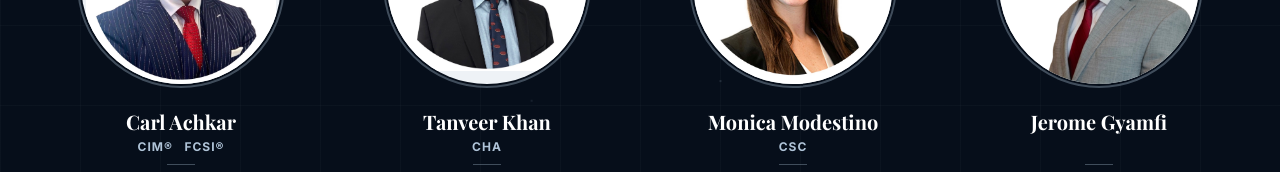
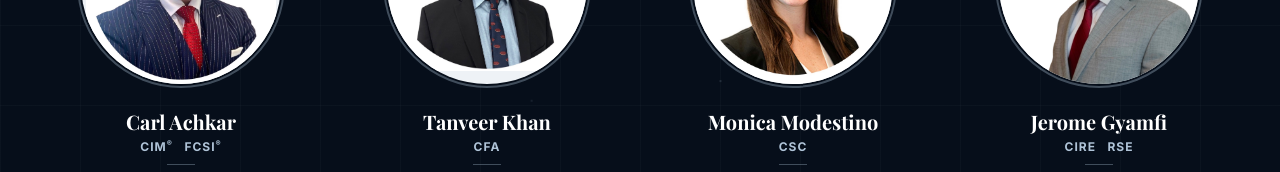
Before and after one commit to rylanwhiteops/patrick-sanelli-website, a plain HTML site: page index.html in a window 1280 px wide. Shown: the part 2340-2512 px from the top of the page. Drawn offline with nearby package versions, Linux system fonts and the light colour scheme; no server answers; animation ran at ten frames a second; a web font is replaced by a local one.

Commit message:
Update team credentials: Tanveer CFA, Jerome CIRE/RSE, superscript Carl's registered marks
Co-Authored-By: Claude Opus 5.5 <noreply@anthropic.com>

```diff
--- a/index.html
+++ b/index.html
@@ -791,6 +791,8 @@
       letter-spacing: 1px;
       margin-bottom: 10px;
     }
+
+    .team-creds sup { font-size: 0.65em; line-height: 0; }
 
     .team-title {
       font-size: 13px;
@@ -1562,7 +1564,7 @@
         </div>
         <div class="team-info">
           <div class="team-name">Carl Achkar</div>
-          <div class="team-creds">CIM® &nbsp; FCSI®</div>
+          <div class="team-creds">CIM<sup>®</sup> &nbsp; FCSI<sup>®</sup></div>
           <div class="team-divider"></div>
           <div class="team-title">Portfolio Manager, Senior Investment Advisor<br>iA Private Wealth</div>
         </div>
@@ -1574,7 +1576,7 @@
         </div>
         <div class="team-info">
           <div class="team-name">Tanveer Khan</div>
-          <div class="team-creds">CHA</div>
+          <div class="team-creds">CFA</div>
           <div class="team-divider"></div>
           <div class="team-title">Portfolio Analytics Associate<br>iA Private Wealth</div>
         </div>
@@ -1598,7 +1600,7 @@
         </div>
         <div class="team-info">
           <div class="team-name">Jerome Gyamfi</div>
-          <div class="team-creds">&nbsp;</div>
+          <div class="team-creds">CIRE &nbsp; RSE</div>
           <div class="team-divider"></div>
           <div class="team-title">Associate Investment Advisor<br>iA Private Wealth</div>
         </div>
```
